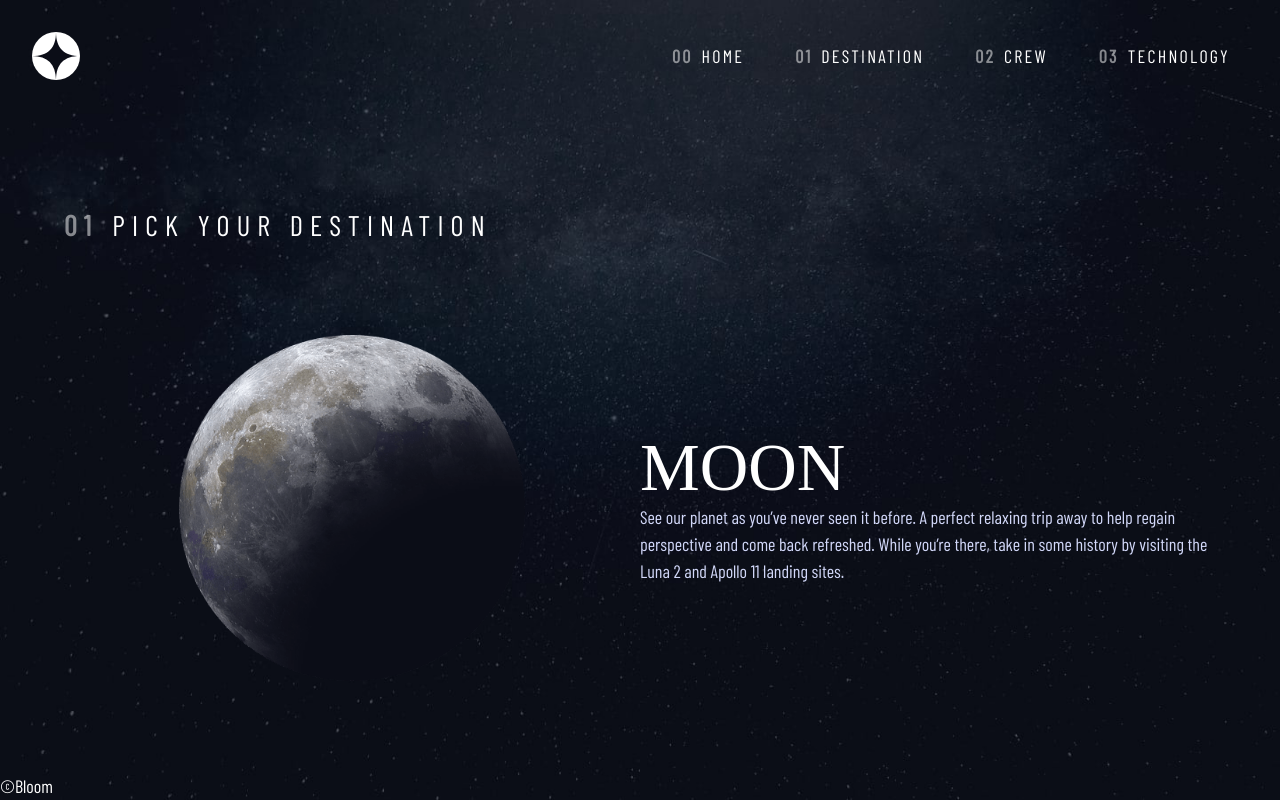
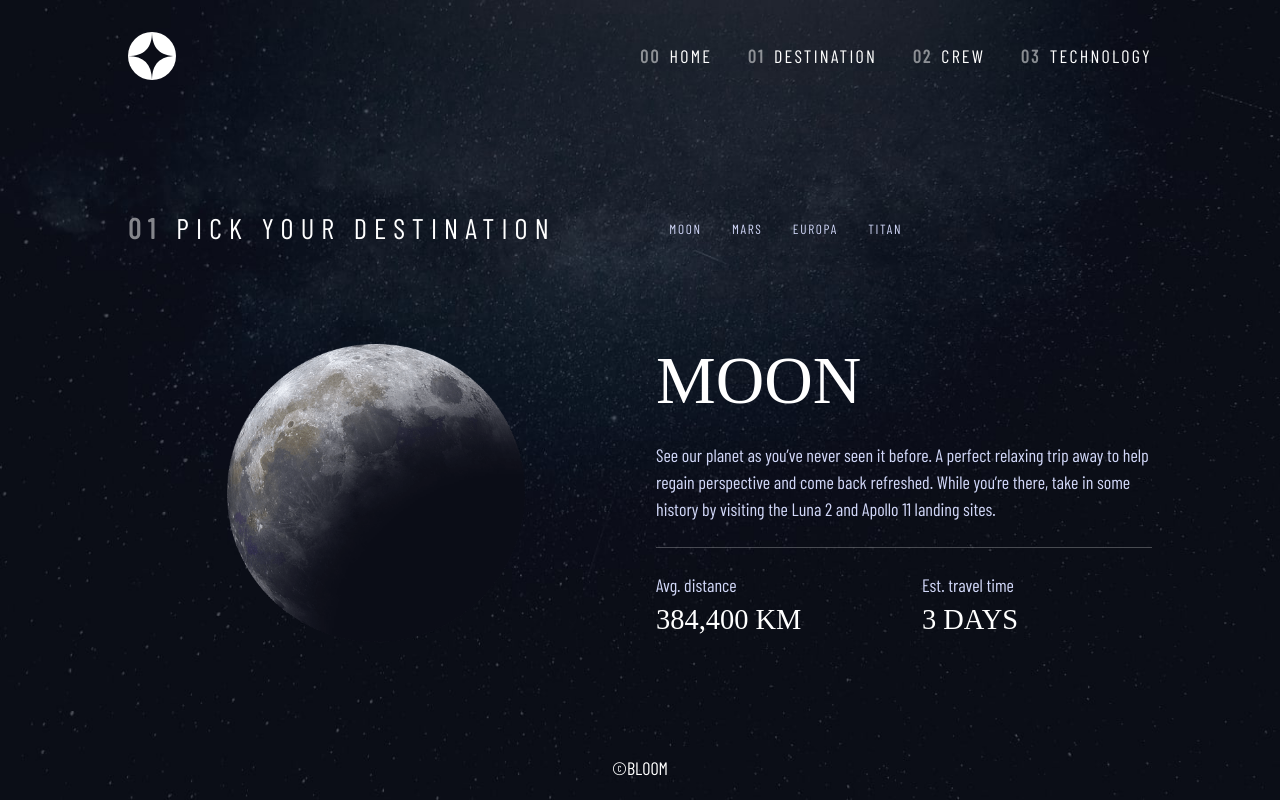
Before and after one commit to RaphaelPinheiiro/space-tourism, a website: page destination-moon.html in a window 1280 px wide. Drawn offline with nearby package versions, Linux system fonts and the light colour scheme; a web font is replaced by a local one.

Commit message:
Add feat `destination.html`

```diff
--- a/destination-moon.html
+++ b/destination-moon.html
@@ -14,7 +14,7 @@
 </head>
 
 <body class="destination">
-  <div class="l-container">
+  <div class="l-container wrapper">
     <header class="l-header">
       <img class="l-header__logo" src="/src/assets/shared/logo.svg" alt="Space logo">
       <nav class="c-nav">
@@ -31,38 +31,37 @@
       </nav>
       <button class="c-button">&#9776</button>
     </header>
-    <main class="l-main wrapper">
+    <main class="l-main">
       <section class="l-main__destination">
-        <h1 class="l-main__title fs-400 ls-4 uppercase">
-          <span class="number-title">01</span>Pick your destination
-        </h1>
+        <h1 class="l-main__title fs-400 ls-4 uppercase"><span class="number-title">01</span>Pick your destination</h1>
         <picture class="l-main__picture">
-          <img class="l-main__photograph" src="/src/assets/destination/image-moon.png" alt="Moon">
+          <img class="l-main__photograph" src="/src/assets/destination/image-moon.png" alt="The moon">
         </picture>
-        <article class="l-main__moon">
-          <h2 class="l-main__subtitle fs-800 ff-serif uppercase">Moon</h2>
-          <p class="l-main__paragraph text-medium">See our planet as you’ve never seen it before. A perfect relaxing
-            trip away to
+        <div class="l-main__tabs">
+          <button class="c-tabs ls-2 uppercase">Moon</button>
+          <button class="c-tabs ls-2 uppercase">Mars</button>
+          <button class="c-tabs ls-2 uppercase">Europa</button>
+          <button class="c-tabs ls-2 uppercase">Titan</button>
+        </div>
+        <article class="l-main__moon text-medium">
+          <h2 class="l-main__subtitle text-light fs-800 ff-serif uppercase">Moon</h2>
+          <p class="l-main__paragraph margin">See our planet as you’ve never seen it before. A perfect relaxing trip
+            away to
             help
             regain perspective and come back refreshed. While you’re there, take in some history
             by visiting the Luna 2 and Apollo 11 landing sites.</p>
+          <div class="l-main__info">
+            <p class="l-main__paragraph">Avg. distance <span
+                class="d-block text-light fs-400 ff-serif uppercase">384,400
+                km</span></p>
+            <p class="l-main__paragraph">Est. travel time <span class="d-block text-light fs-400 ff-serif uppercase">3
+                days</span></p>
+          </div>
         </article>
       </section>
     </main>
-    <footer class="l-footer">&copy;Bloom</footer>
+    <footer class="l-footer uppercase">&copy;Bloom</footer>
   </div>
 </body>
 
 </html>
-<!--
-
-Moon
-Mars
-Europa
-Titan
-
-Avg. distance
-384,400 km
-
-Est. travel time
-3 days -->
--- a/src/sass/base/_reset.scss
+++ b/src/sass/base/_reset.scss
@@ -26,3 +26,7 @@ picture {
   max-width: 100%;
   display: block;
 }
+
+button {
+  font-family: inherit;
+}
--- a/src/sass/components/_c-button.scss
+++ b/src/sass/components/_c-button.scss
@@ -8,5 +8,5 @@
   justify-self: end;
   align-self: center;
   padding: 0;
-  margin: 0 2rem;
+  margin: 2rem 0;
 }
--- a/src/sass/components/_c-nav.scss
+++ b/src/sass/components/_c-nav.scss
@@ -2,7 +2,6 @@
 
 .c-nav {
   display: none;
-  padding: 0 2rem;
 
   &__menu {
     display: flex;
@@ -13,7 +12,6 @@
 
   &__item {
     list-style: none;
-    margin-right: 1em;
   }
 
   &__link {
--- /dev/null
+++ b/src/sass/components/_c-tabs.scss
@@ -0,0 +1,10 @@
+@use "../abstract" as *;
+
+.c-tabs {
+  cursor: pointer;
+  background-color: transparent;
+  border: none;
+  color: hsl(var(--clr-space-200));
+  padding: 0;
+  margin: 1em;
+}
--- a/src/sass/components/_index.scss
+++ b/src/sass/components/_index.scss
@@ -1,2 +1,3 @@
 @forward "./c-nav";
 @forward "./c-button";
+@forward "./c-tabs";
--- a/src/sass/layout/_l-container.scss
+++ b/src/sass/layout/_l-container.scss
@@ -1,6 +1,6 @@
 .l-container {
   display: grid;
   grid-template-rows: auto 1fr auto;
+  gap: 4rem;
   min-height: 100vh;
-  row-gap: 4rem;
 }
--- /dev/null
+++ b/src/sass/layout/_l-footer.scss
@@ -0,0 +1,4 @@
+.l-footer {
+  text-align: center;
+  padding: 1em;
+}
--- a/src/sass/layout/_l-header.scss
+++ b/src/sass/layout/_l-header.scss
@@ -5,11 +5,11 @@
   grid-template-columns: repeat(2, 1fr);
 
   &__logo {
-    margin: 2rem;
+    margin: 2rem 0;
   }
 }
 
-@include breakPoints("medium") {
+@include breakPoints("large") {
   .c-nav {
     display: block;
   }
--- a/src/sass/layout/_l-main.scss
+++ b/src/sass/layout/_l-main.scss
@@ -10,25 +10,40 @@
 
   &__destination {
     display: grid;
+    align-items: center;
     text-align: center;
-    align-items: center;
-    row-gap: 2rem;
+    gap: 2rem;
     height: 100%;
   }
 
-  &__title {
-    grid-column: 1 / -1;
+  &__picture {
+    justify-self: center;
+    max-width: 60%;
   }
 
-  &__picture {
-    max-width: 60%;
-    justify-self: center;
+  &__info {
+    display: grid;
+    gap: 2em;
+    border-top: 1px solid hsl(var(--clr-space-100) / 0.25);
+    padding-top: 1.5rem;
   }
 }
 
-@include breakPoints("small") {
+@include breakPoints("medium") {
   .l-main__destination {
     grid-template-columns: repeat(2, 1fr);
     text-align: left;
   }
+
+  .l-main__info {
+    grid-template-columns: repeat(2, 1fr);
+  }
+
+  .l-main__tabs {
+    order: -1;
+  }
+
+  .l-main__title {
+    order: -1;
+  }
 }
--- a/src/sass/tools/_wrapper.scss
+++ b/src/sass/tools/_wrapper.scss
@@ -1,5 +1,5 @@
 .wrapper {
-  width: 90%;
+  width: 80%;
   max-width: 1440px;
   margin: 0 auto;
 }
```
Also changed, not shown: index.html (+3 -3 lines), dist/css/index.css, 1 other file.
